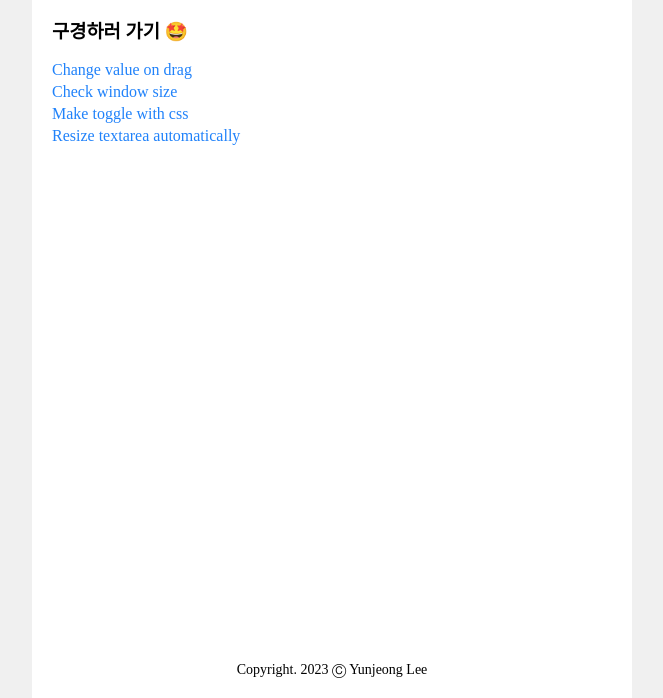
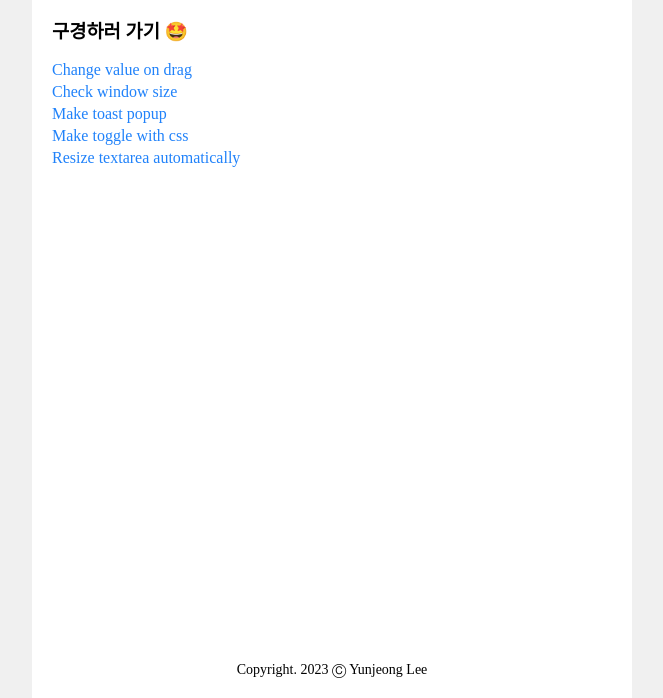
Before and after one commit to yunjeoming/jabda, a website: page pages/index.html in a window 1280 px wide. Shown: the part 102-800 px from the top of the page, without its empty margins (308-971 px from the left). Drawn offline with Linux system fonts and the light colour scheme.

Commit message:
fix: index.html 링크 추가 및 경로 오류 수정

```diff
--- a/pages/index.html
+++ b/pages/index.html
@@ -23,7 +23,10 @@
             <a href="./check-window-size">Check window size</a>
           </li>
           <li>
-            <a href="./MakeToggleWithCss">Make toggle with css</a>
+            <a href="./make-toast-popup/">Make toast popup</a>
+          </li>
+          <li>
+            <a href="./make-toggle-with-css/">Make toggle with css</a>
           </li>
           <li>
             <a href="./resize-textarea-automatically/">Resize textarea automatically</a>
```
